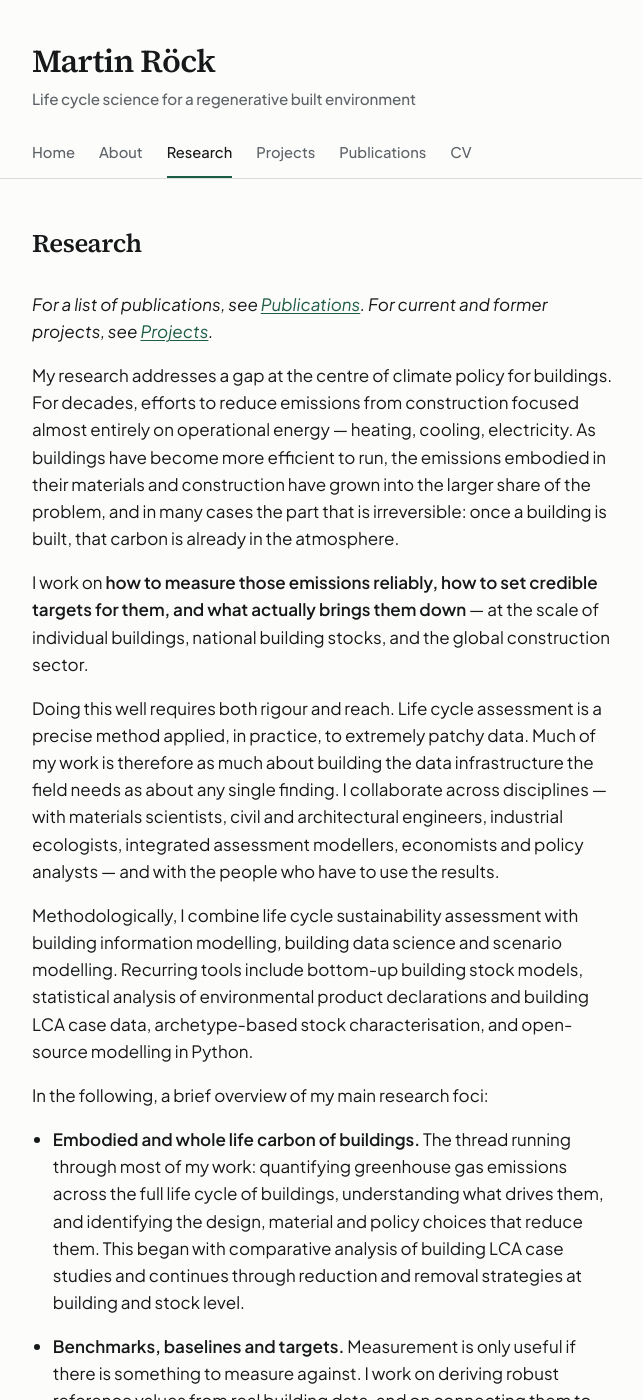
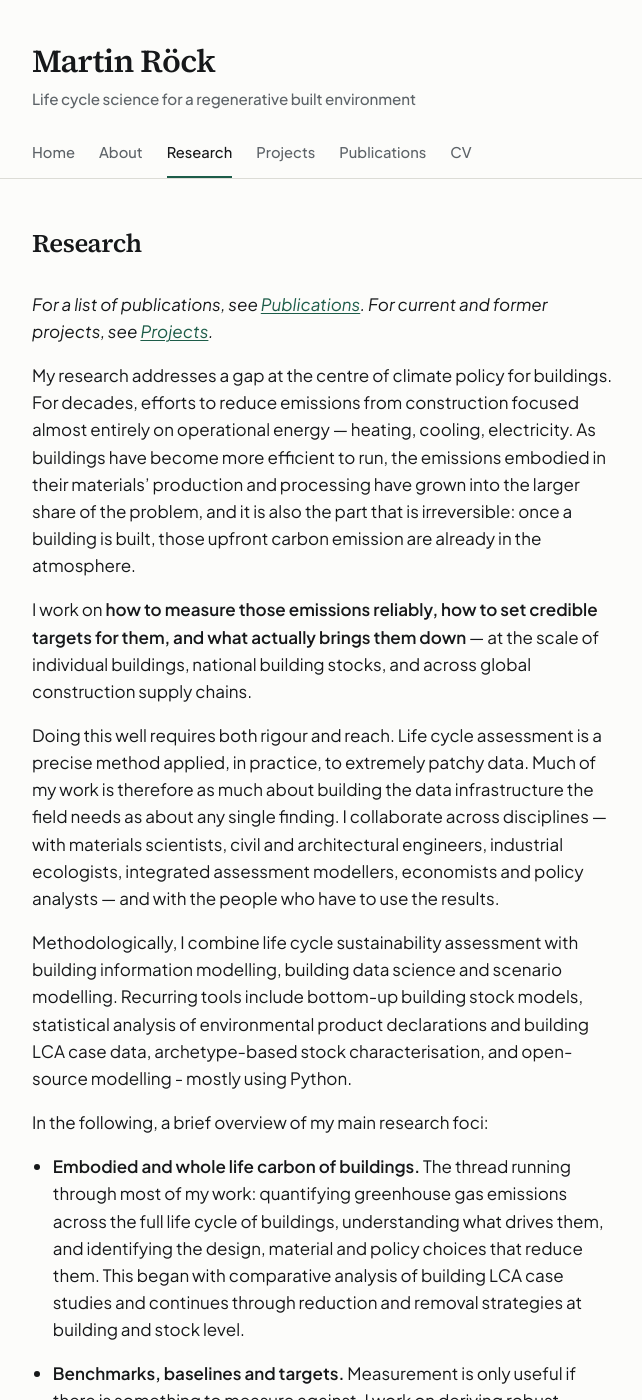
Before and after one commit to mroeck/martinroeck.com, a Jekyll site: the page built from research.md, in a window 1280 px wide and 1400 px high. Shown: the whole window, without its empty margins (316-958 px from the left). Built offline with Jekyll 4.4.1, drawn with Linux system fonts in a browser that asks for light colours; some of the changed text lies outside the part shown.

Commit message:
Revise research content on embodied emissions
Updated text for clarity and precision regarding emissions in building construction.

```diff
--- a/research.md
+++ b/research.md
@@ -10,15 +10,15 @@ For current and former projects, see [Projects]({{ '/projects/' | relative_url }
 My research addresses a gap at the centre of climate policy for buildings. For
 decades, efforts to reduce emissions from construction focused almost entirely
 on operational energy — heating, cooling, electricity. As buildings have become
-more efficient to run, the emissions embodied in their materials and
-construction have grown into the larger share of the problem, and in many cases
-the part that is irreversible: once a building is built, that carbon is already
-in the atmosphere.
+more efficient to run, the emissions embodied in their materials' production and
+processing have grown into the larger share of the problem, and it is also
+the part that is irreversible: once a building is built, those upfront carbon
+emission are already in the atmosphere.
 
 I work on **how to measure those emissions reliably, how to set credible
 targets for them, and what actually brings them down** — at the scale of
-individual buildings, national building stocks, and the global construction
-sector.
+individual buildings, national building stocks, and across global construction
+supply chains.
 
 Doing this well requires both rigour and reach. Life cycle assessment is a
 precise method applied, in practice, to extremely patchy data. Much of my work
@@ -32,7 +32,7 @@ Methodologically, I combine life cycle sustainability assessment with building
 information modelling, building data science and scenario modelling. Recurring
 tools include bottom-up building stock models, statistical analysis of
 environmental product declarations and building LCA case data, archetype-based
-stock characterisation, and open-source modelling in Python.
+stock characterisation, and open-source modelling - mostly using Python.
 
 In the following, a brief overview of my main research foci:
 
@@ -73,7 +73,7 @@ In the following, a brief overview of my main research foci:
   of life cycle emissions of EU buildings and construction for DG GROW, and
   advise national governments and international organisations.
 
-P.S. I am committed to **open science**. Nearly all of my publications are
+I am committed to **open science**. Nearly all of my publications are
 available open access, and the underlying data and code are published wherever
 possible — via [Zenodo](https://zenodo.org/search?q=metadata.creators.person_or_org.name%3A%22R%C3%B6ck%2C%20Martin%22),
 [ResearchGate]({{ site.researchgate }}) and [GitHub](https://github.com/mroeck).
```
